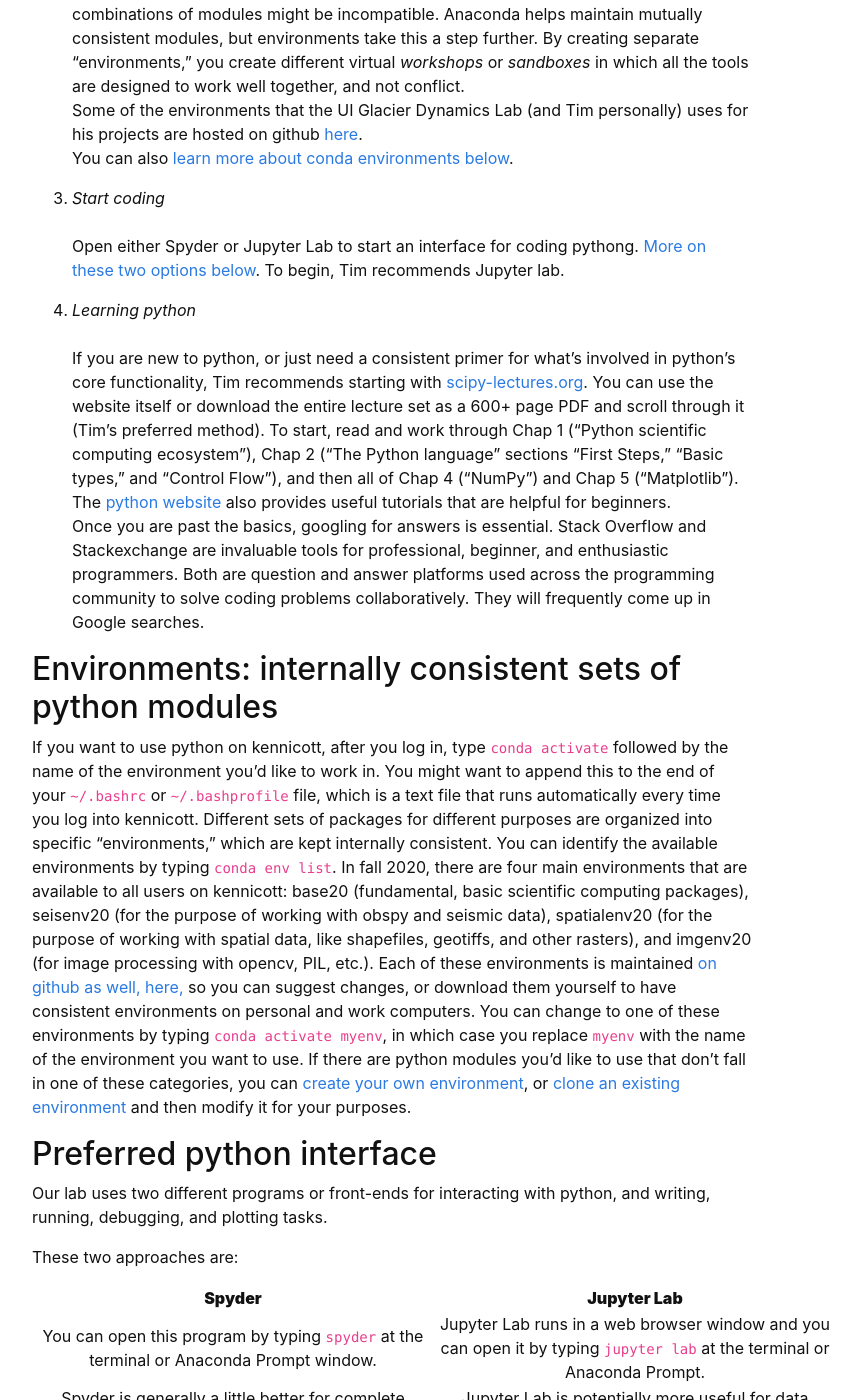
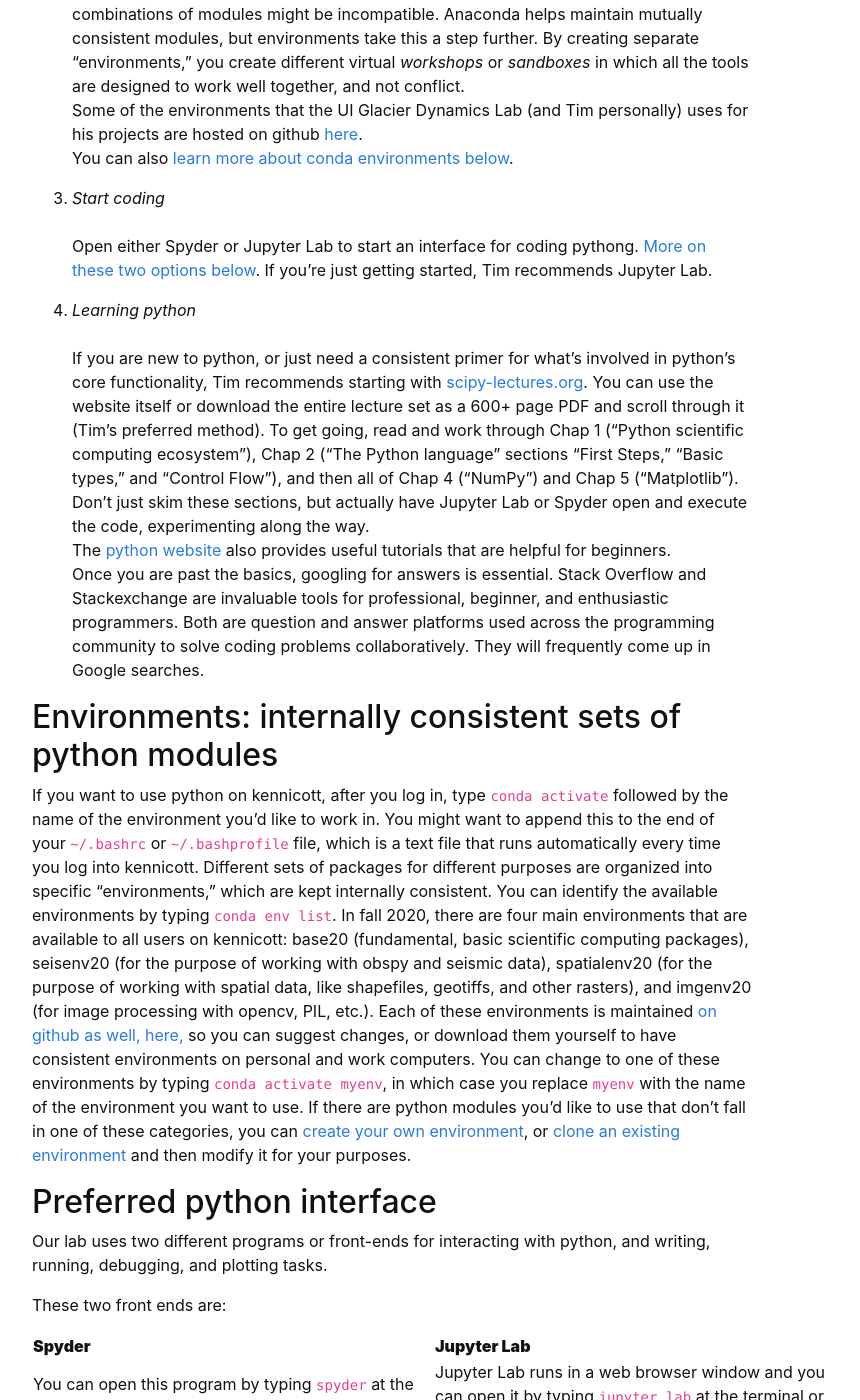
Before and after one commit to yoramterleth/uiglaciology, a Jekyll site: the page built from content/3-code.md, in a window 1280 px wide and 1400 px high, scrolled down 665 px. Shown: the whole window, without its empty margins (248-1108 px from the left). Built offline with Jekyll 4.4.1, drawn with Linux system fonts in a browser that asks for light colours; some of the changed text lies outside the part shown.

Commit message:
Update 3-code.md

```diff
--- a/content/3-code.md
+++ b/content/3-code.md
@@ -22,10 +22,10 @@ Here are four steps you can follow to start working with python:
   You can also [learn more about conda environments below](https://github.com/tbartholomaus/uiglaciology/blob/master/content/3-code.md#environments-internally-consistent-sets-of-python-modules).<br/>
 
 3. _Start coding_<br/><br/>
-  Open either Spyder or Jupyter Lab to start an interface for coding pythong. [More on these two options below](https://github.com/tbartholomaus/uiglaciology/blob/master/content/3-code.md#preferred-python-interface). To begin, Tim recommends Jupyter lab.<br/>
+  Open either Spyder or Jupyter Lab to start an interface for coding pythong. [More on these two options below](https://github.com/tbartholomaus/uiglaciology/blob/master/content/3-code.md#preferred-python-interface). If you're just getting started, Tim recommends Jupyter Lab.<br/>
 
 4. _Learning python_<br/><br/>
-  If you are new to python, or just need a consistent primer for what's involved in python's core functionality, Tim recommends starting with [scipy-lectures.org](https://scipy-lectures.org/).  You can use the website itself or download the entire lecture set as a 600+ page PDF and scroll through it (Tim's preferred method).  To start, read and work through Chap 1 ("Python scientific computing ecosystem"), Chap 2 ("The Python language" sections "First Steps," "Basic types," and "Control Flow"), and then all of Chap 4 ("NumPy") and Chap 5 ("Matplotlib"). <br/>
+  If you are new to python, or just need a consistent primer for what's involved in python's core functionality, Tim recommends starting with [scipy-lectures.org](https://scipy-lectures.org/).  You can use the website itself or download the entire lecture set as a 600+ page PDF and scroll through it (Tim's preferred method).  To get going, read and work through Chap 1 ("Python scientific computing ecosystem"), Chap 2 ("The Python language" sections "First Steps," "Basic types," and "Control Flow"), and then all of Chap 4 ("NumPy") and Chap 5 ("Matplotlib"). Don't just skim these sections, but actually have Jupyter Lab or Spyder open and execute the code, experimenting along the way.<br/>
   The [python website](https://wiki.python.org/moin/BeginnersGuide) also provides useful tutorials that are helpful for beginners. <br/>
   Once you are past the basics, googling for answers is essential.  Stack Overflow and Stackexchange are invaluable tools for professional, beginner, and enthusiastic programmers. Both are question and answer platforms used across the programming community to solve coding problems collaboratively.	 They will frequently come up in Google searches.<br/>
 
@@ -36,12 +36,12 @@ If you want to use python on kennicott, after you log in, type `conda activate`
 ## Preferred python interface
 Our lab uses two different programs or front-ends for interacting with python, and writing, running, debugging, and plotting tasks.
 
-These two approaches are:
+These two front ends are:
 
 |**Spyder**|**Jupyter Lab**|
-| :-: | :-: |
+| -- | -- |
 | You can open this program by typing `spyder` at the terminal or Anaconda Prompt window. | Jupyter Lab runs in a web browser window and you can open it by typing `jupyter lab` at the terminal or Anaconda Prompt.|
-| Spyder is generally a little better for complete scripting, and writing out more complicated computing workflows. Spyder is very similar to the Matlab user interface. | Jupyter Lab is potentially more useful for data exploration, and it allows text and figures to be stored right with the code. If you're just getting started, Tim recommends trying Jupyter Lab|
+| Spyder is generally a little better for writing complete, autonomous scripts, and writing out more complicated computing workflows. Spyder is very similar to the Matlab user interface. | Jupyter Lab is potentially more useful for data exploration, and it allows text and figures to be stored right with the code. If you're just getting started, Tim recommends trying Jupyter Lab|
 | <img src="../images/spyder.png" alt="Spyder screenshot" width="400"/> | <img src="../images/jupyter.png" alt="Jupyter screenshot" width="400"/> |
 
 
```
